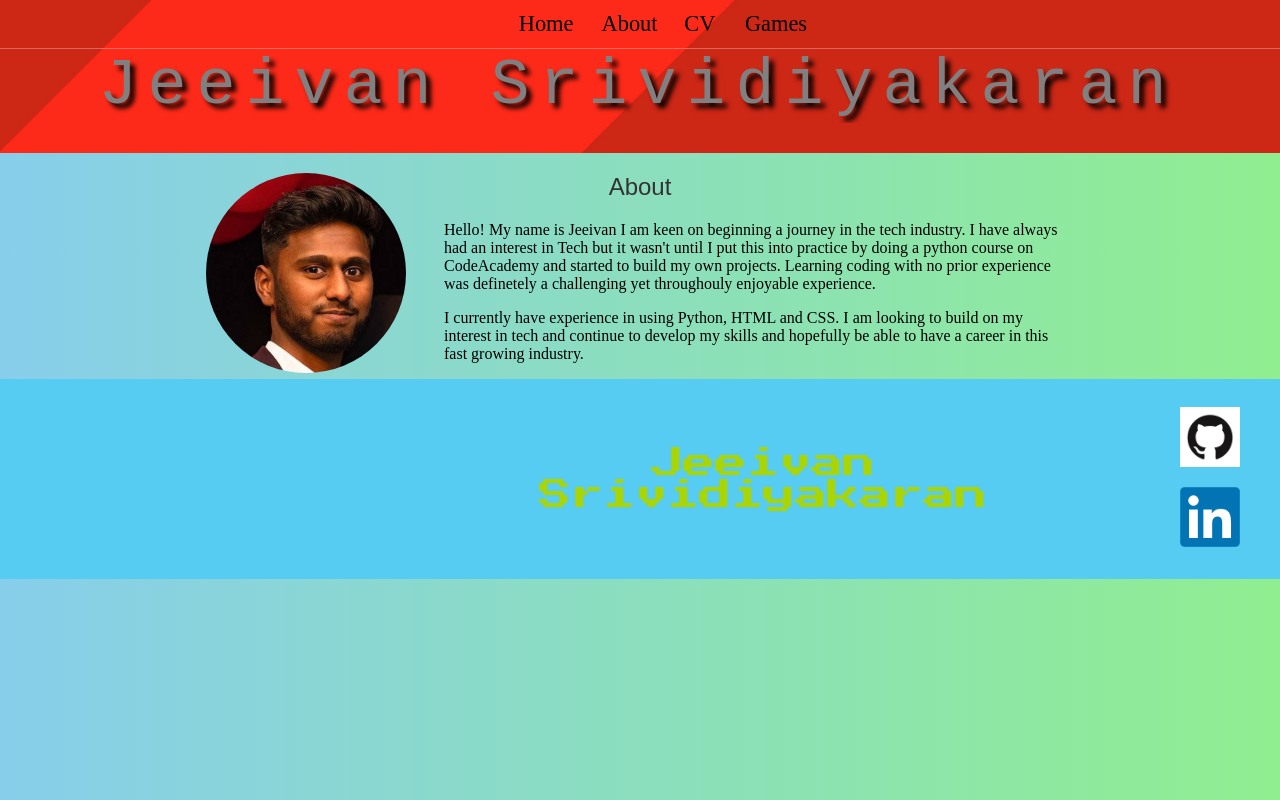
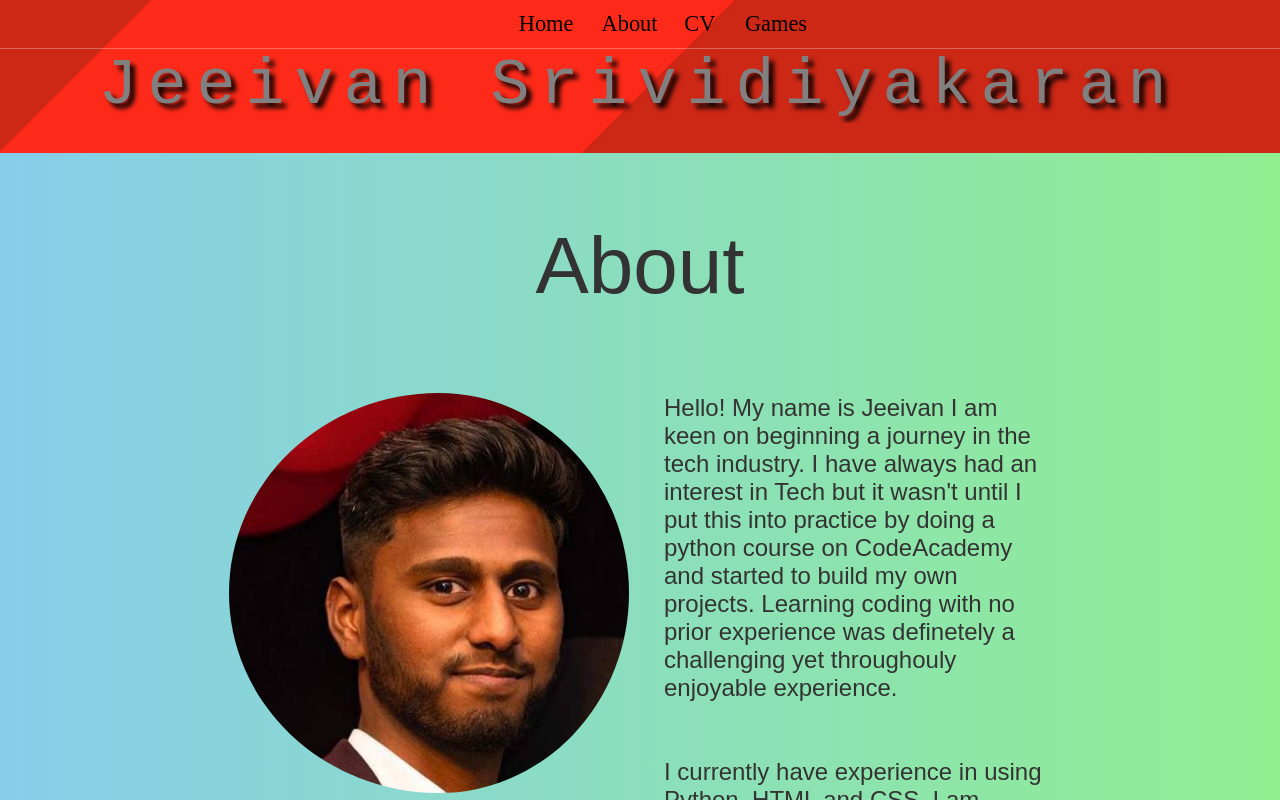
Before and after one commit to Jeeivan/Jeeivan.github.io, a plain HTML site: page about.html in a window 1280 px wide. Drawn offline with Linux system fonts and the light colour scheme.

Commit message:
Updated website to look normal on full screen displays

```diff
--- a/about.html
+++ b/about.html
@@ -34,8 +34,8 @@
     </header>
     <section class="content-section container">
       <h2 class="section-header">About</h2>
-      <img class="about-image" src="/images/Jeeivan.png" height="200" />
-      <p>
+      <img class="about-image" src="/images/Jeeivan.png" height="400" />
+      <p class="about-text">
         Hello! My name is Jeeivan I am keen on beginning a journey in the tech
         industry. I have always had an interest in Tech but it wasn't until I
         put this into practice by doing a python course on CodeAcademy and
@@ -44,7 +44,7 @@
         experience.
       </p>
 
-      <p>
+      <p class="about-text">
         I currently have experience in using Python, HTML and CSS. I am looking
         to build on my interest in tech and continue to develop my skills and
         hopefully be able to have a career in this fast growing industry.
--- a/index.html
+++ b/index.html
@@ -7,7 +7,10 @@
     <meta name="viewport" content="width=device-width, initial-scale=1.0" />
     <title>Document</title>
     <link type="text/css" href="styles/styles.css" rel="stylesheet" />
-    <link href="https://fonts.googleapis.com/css2?family=Press+Start+2P&display=swap" rel="stylesheet">
+    <link
+      href="https://fonts.googleapis.com/css2?family=Press+Start+2P&display=swap"
+      rel="stylesheet"
+    />
   </head>
   <body>
     <header class="main-header">
@@ -30,18 +33,24 @@
       <h1 class="name name-large">Jeeivan Srividiyakaran</h1>
     </header>
     <section>
-      <h2 class="home-info">Hello! My name is Jeeivan. Welcome to my first website that I have created. So far the lanaguages I have learnt are Python, HTML and CSS. Building this website has helped me to apply the HTML and CSS skills that I have learnt. I hope you like it :)</h2>
-      <div class="row" >
+      <h2 class="home-info">
+        Hello! My name is Jeeivan. Welcome to my first website that I have
+        created. So far the lanaguages I have learnt are Python, HTML and CSS.
+        Building this website has helped me to apply the HTML and CSS skills
+        that I have learnt. I hope you like it :)
+      </h2>
+      <div class="row">
         <div class="column">
-      <img class="home-image" src="images/python.png" height = 150>
+          <img class="home-image" src="images/python.png" height="250" />
         </div>
         <div class="column">
-      <img class="home-image" src="images/html.png" height = 150 >
+          <img class="home-image" src="images/html.png" height="250" />
         </div>
         <div class="column">
-      <img class="home-image" src="images/css.png" height = 165 >
+          <img class="home-image" src="images/css.png" height="250" />
         </div>
       </div>
+    </section>
     <footer class="main-footer">
       <div class="container main-footer-container">
         <h3 class="name">Jeeivan Srividiyakaran</h3>
@@ -49,7 +58,10 @@
           <a href="https://github.com/Jeeivan" target="_blank">
             <li><img src="/images/GitHub.png" height="100" /></li>
           </a>
-        <a href="https://www.linkedin.com/in/jeeivan-srividiyakaran-004934240/" target="_blank">
+          <a
+            href="https://www.linkedin.com/in/jeeivan-srividiyakaran-004934240/"
+            target="_blank"
+          >
             <li><img src="/images/LinkedIn.png" height="100" /></li>
           </a>
         </ul>
--- a/styles/styles.css
+++ b/styles/styles.css
@@ -9,6 +9,9 @@ body {
   margin: 0;
   padding: 0;
   background: linear-gradient(to right, skyblue, lightgreen);
+  width: 100vw;
+  height: 100vh;
+  overflow-x: hidden;
 }
 
 .nav ul {
@@ -136,7 +139,7 @@ body {
   font-weight: normal;
   color: #333;
   text-align: center;
-  font-size: 2.53m;
+  font-size: 5em;
 }
 
 .about-image {
@@ -144,8 +147,7 @@ body {
   float: left;
   margin: 15px;
   border-radius: 50%;
-  left: -23px;
-  top: -63px;
+  padding-right: 20px;
 }
 
 .main-footer {
@@ -238,4 +240,13 @@ body {
   font-weight: normal;
   color: #333;
   padding: 0.67em;
+  font-size: 3em;
 }
+
+.about-text {
+  font-family: "Arial";
+  font-weight: normal;
+  color: #333;
+  padding: 0.67em;
+  font-size: 1.5em;
+}
```
Lines whose indentation alone changed are shown as unchanged.
